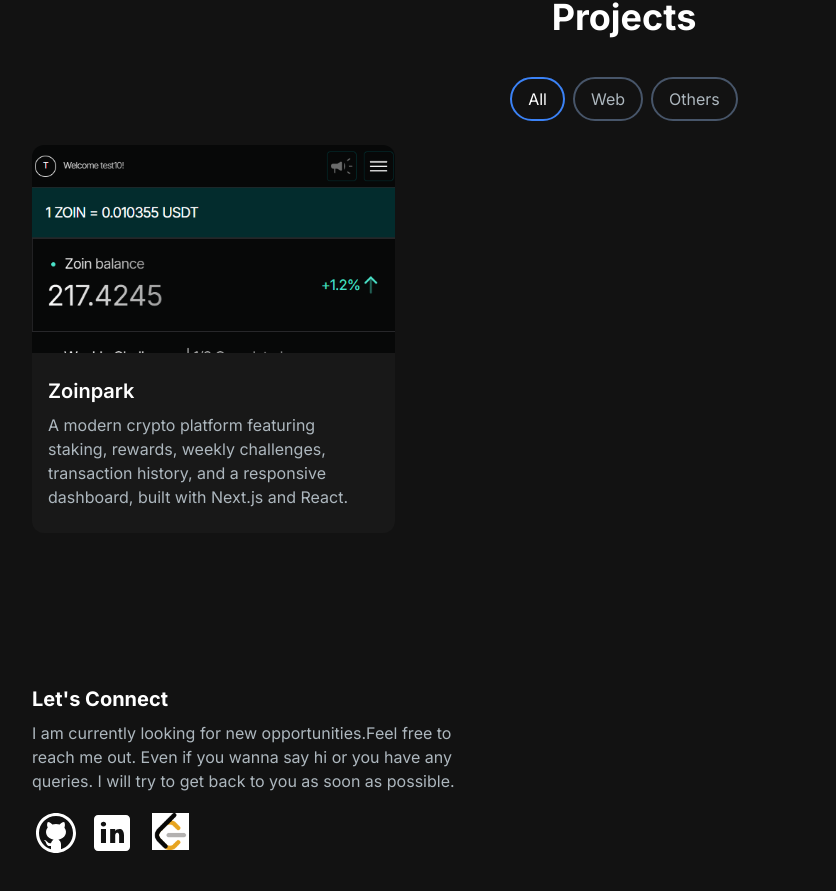
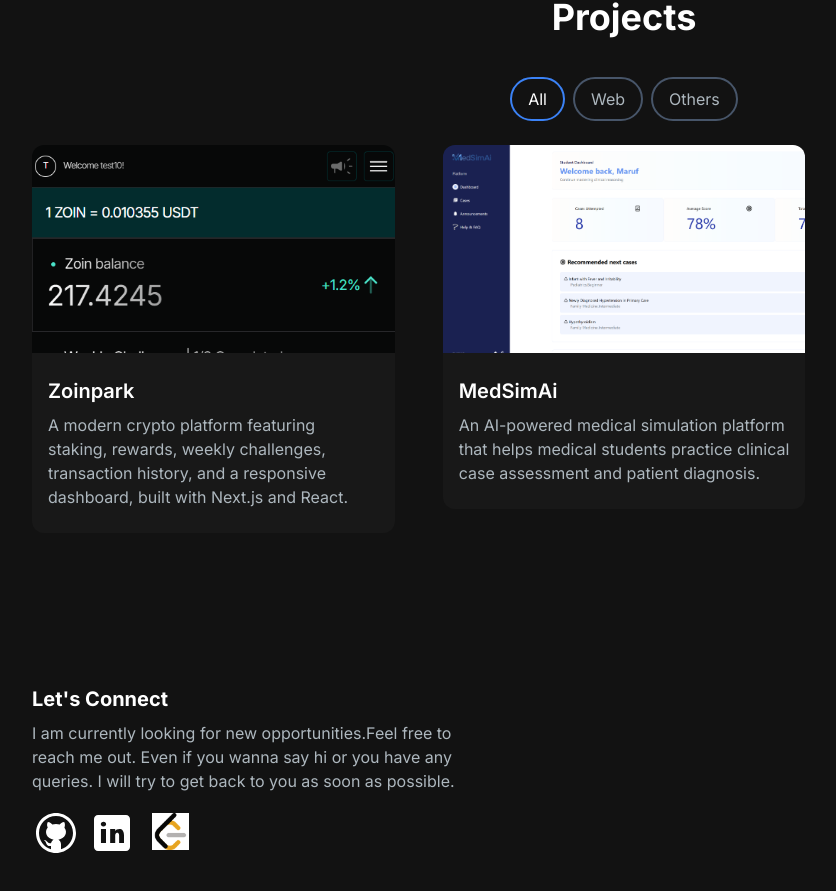
Before and after one commit to Rejoan2020/My-Portfolio, a Next.js app: page / in a window 1280 px wide. Shown: the part 1688-2579 px from the top of the page, without its empty margins (16-852 px from the left). Built offline with nearby package versions, Linux system fonts and the light colour scheme.

Commit message:
medsimai project added

```diff
--- a/src/app/components/ProjectsSection.jsx
+++ b/src/app/components/ProjectsSection.jsx
@@ -14,15 +14,15 @@ const projectData = [
         gitUrl : "https://github.com/Rejoan2020/zoinpark",
         liveUrl : "https://zoinpark.vercel.app/"
     },
-    // {
-    //     id: 2,
-    //     title: 'Electronic Gadget Shop',
-    //     description: 'An ecommerse site having necessary features.',
-    //     url: "/images/projects/Homepage.jpg",
-    //     tag: ['All','Web' ],
-    //     gitUrl : "https://github.com/Rejoan2020/Electronic-gadget-shop",
-    //     liveUrl : "/"
-    // },
+    {
+        id: 2,
+        title: 'MedSimAi',
+        description: 'An AI-powered medical simulation platform that helps medical students practice clinical case assessment and patient diagnosis.',
+        url: "/images/projects/medsimai.png",
+        tag: ['All','Web' ],
+        gitUrl : 'https://github.com/Rejoan2020/MedSimAi',
+        liveUrl : "https://med-sim-ai.vercel.app/dashboard"
+    },
     // {
     //     id: 3,
     //     title: 'Text-Editor',
```
Also changed, not shown: public/images/projects/medsimai.png (added).
